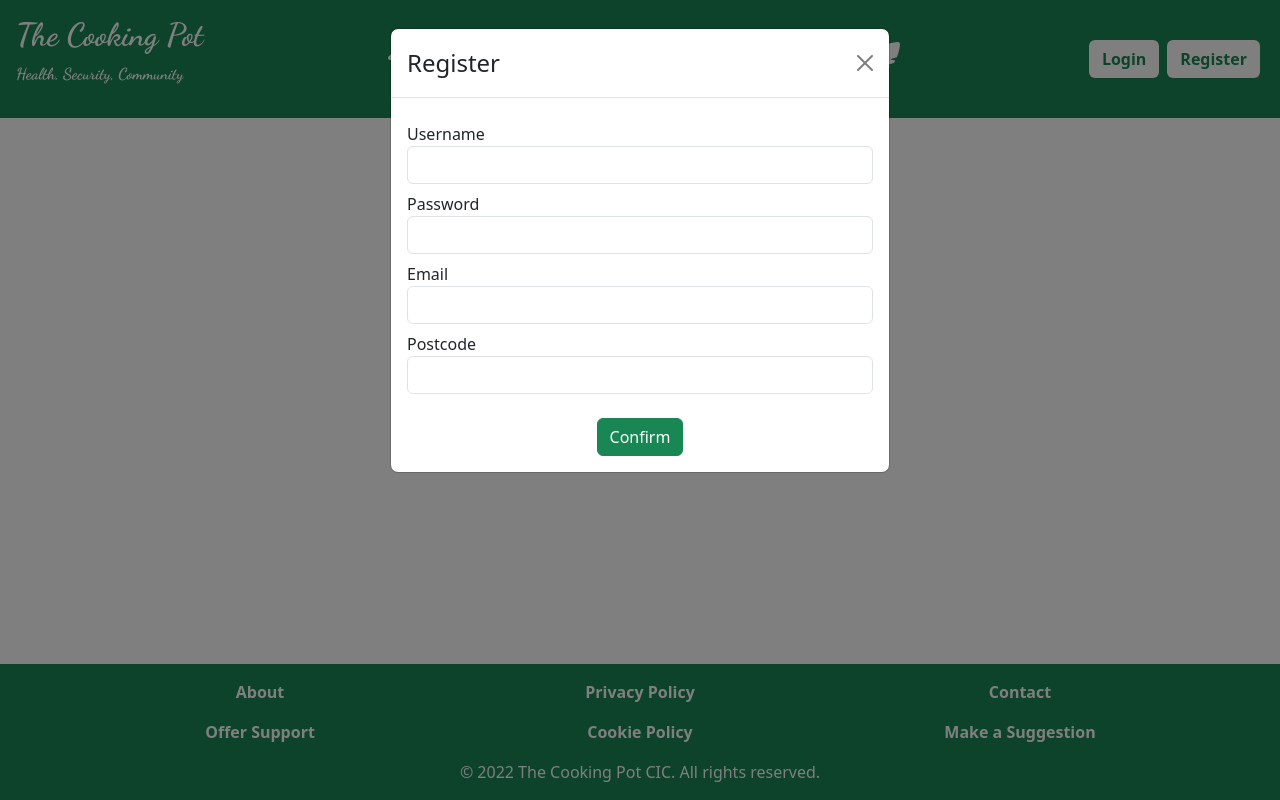
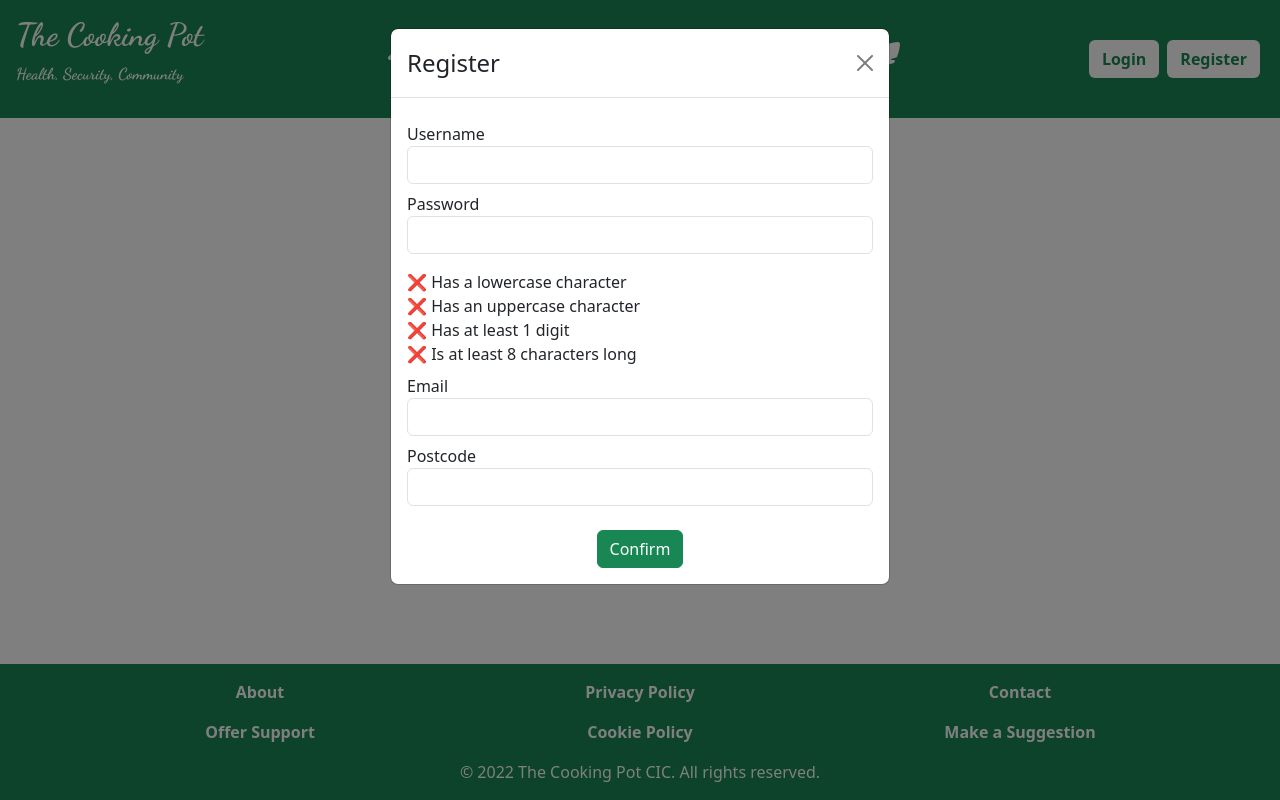
Before and after one commit to CraigAT1181/fe-agrarian-react, a React (Vite) app: page /register in a window 1280 px wide. Built offline with nearby package versions, Linux system fonts and the light colour scheme.

Commit message:
Added functional PasswordChecker, rendered in Register

```diff
--- a/src/components/Home.jsx
+++ b/src/components/Home.jsx
@@ -20,7 +20,7 @@ export default function Home() {
           className="container d-flex text-center justify-content-center align-items-center"
           style={{ minHeight: "50vh" }}
         >
-          <div className="box-border p-4">
+          <div className="p-4">
             <h3>Join the Community</h3>
             <p className="mx-4">
               Register using the button at the top to join a community <br />
--- a/src/components/Maps.jsx
+++ b/src/components/Maps.jsx
@@ -7,6 +7,7 @@ import {
   InfoWindow,
   useJsApiLoader,
 } from "@react-google-maps/api";
+import Login from "./Login";
 
 const libraries = ["geometry", "drawing"];
 
--- /dev/null
+++ b/src/components/PasswordChecker.jsx
@@ -0,0 +1,44 @@
+import React, { useState } from 'react';
+
+export default function PasswordChecker({ password }) {
+    // Define regex patterns for password constraints
+    const lowercasePattern = /[a-z]/;
+    const uppercasePattern = /[A-Z]/;
+    const digitPattern = /\d/;
+    const lengthCheck = /.{8,}/;
+
+
+    // Initialize state for password conditions
+    const [hasLowercase, setHasLowercase] = useState(false);
+    const [hasUppercase, setHasUppercase] = useState(false);
+    const [hasDigit, setHasDigit] = useState(false);
+    const [isLongEnough, setIsLongEnough] = useState(false);
+
+    // Check password conditions
+    const checkPasswordStrength = (password) => {
+        setHasLowercase(lowercasePattern.test(password));
+        setHasUppercase(uppercasePattern.test(password));
+        setHasDigit(digitPattern.test(password));
+        setIsLongEnough(lengthCheck.test(password));
+    };
+
+    // Render tick or cross based on password conditions
+    const renderCondition = (condition) => {
+        return condition ? "✔️" : "❌";
+    };
+
+    // Check password strength when password changes
+    React.useEffect(() => {
+        checkPasswordStrength(password);
+    }, [password]);
+
+    // Render password strength indicator
+    return (
+        <div className='d-flex-col mt-3'>
+            <div>{renderCondition(hasLowercase)} Has a lowercase character </div>
+            <div>{renderCondition(hasUppercase)} Has an uppercase character</div>
+            <div>{renderCondition(hasDigit)} Has at least 1 digit</div>
+            <div>{renderCondition(isLongEnough)} Is at least 8 characters long</div>
+        </div>
+    );
+}
--- a/src/components/Register.jsx
+++ b/src/components/Register.jsx
@@ -2,12 +2,13 @@ import React, { useState } from "react";
 import { register } from "../api/api";
 import { useNavigate } from "react-router-dom";
 import { Modal, Alert } from "react-bootstrap";
+import PasswordChecker from "./PasswordChecker";
 
 export default function Register() {
   const [isLoading, setIsLoading] = useState(false);
   const [error, setError] = useState(null);
   const [show, setShow] = useState(true);
-  const [formData, setformData] = useState({
+  const [formData, setFormData] = useState({
     username: "",
     password: "",
     email: "",
@@ -18,8 +19,8 @@ export default function Register() {
 
   const handleInput = (e) => {
     const { name, value } = e.target;
-    setformData((curr) => ({
-      ...curr,
+    setFormData((prevState) => ({
+      ...prevState,
       [name]: value,
     }));
   };
@@ -59,9 +60,7 @@ export default function Register() {
     );
 
   return (
-    <Modal
-      show={show}
-      onHide={handleClose}>
+    <Modal show={show} onHide={handleClose}>
       <Modal.Header closeButton>
         <Modal.Title>Register</Modal.Title>
       </Modal.Header>
@@ -89,6 +88,7 @@ export default function Register() {
               value={formData.password}
               onChange={handleInput}
             />
+            <PasswordChecker password={formData.password} />
           </div>
           <div className="form-group mt-2">
             <label htmlFor="email">Email</label>
@@ -113,9 +113,7 @@ export default function Register() {
             />
           </div>
           <div className="d-flex justify-content-center mt-4">
-            <button
-              className="btn btn-success"
-              type="submit">
+            <button className="btn btn-success" type="submit">
               Confirm
             </button>
           </div>
```
